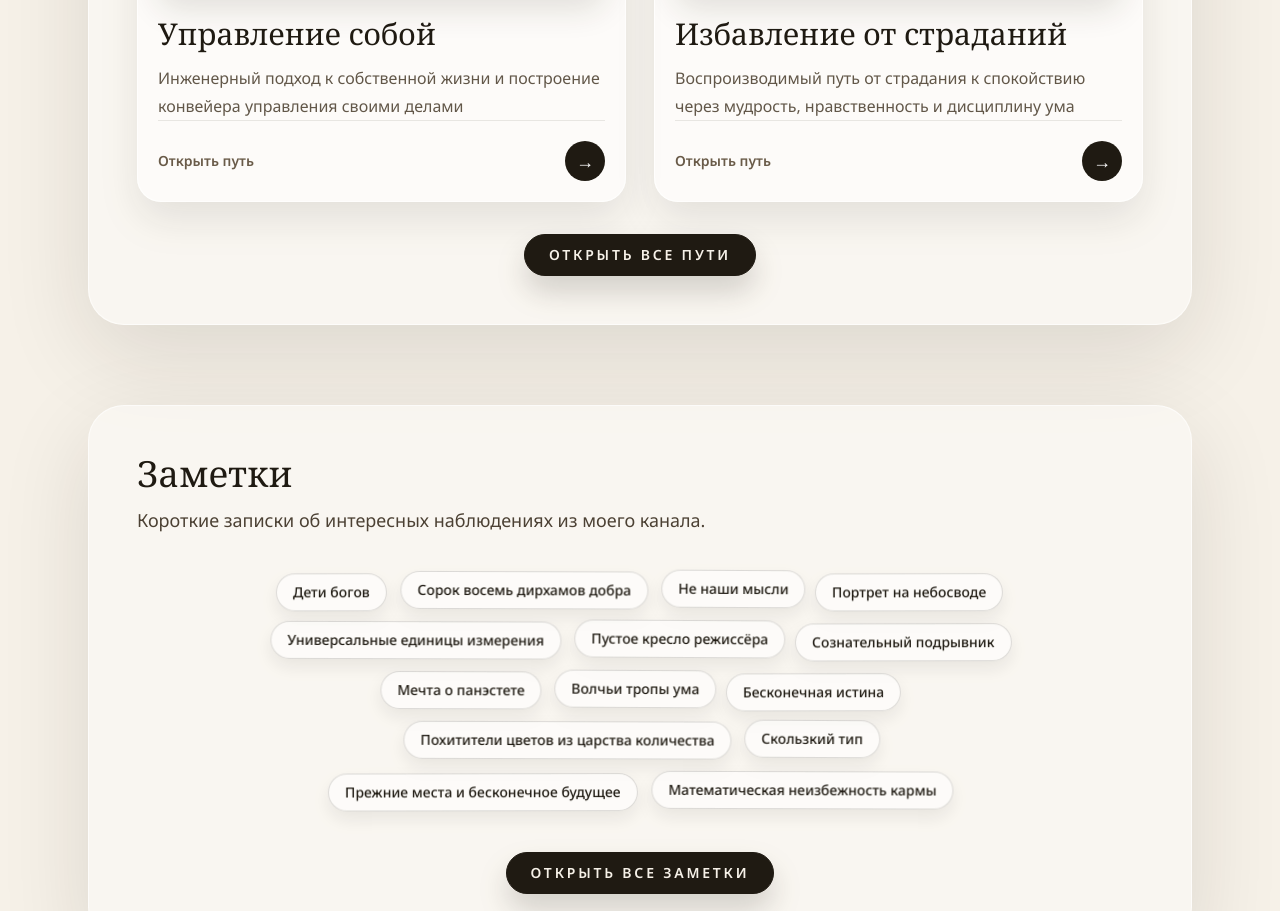
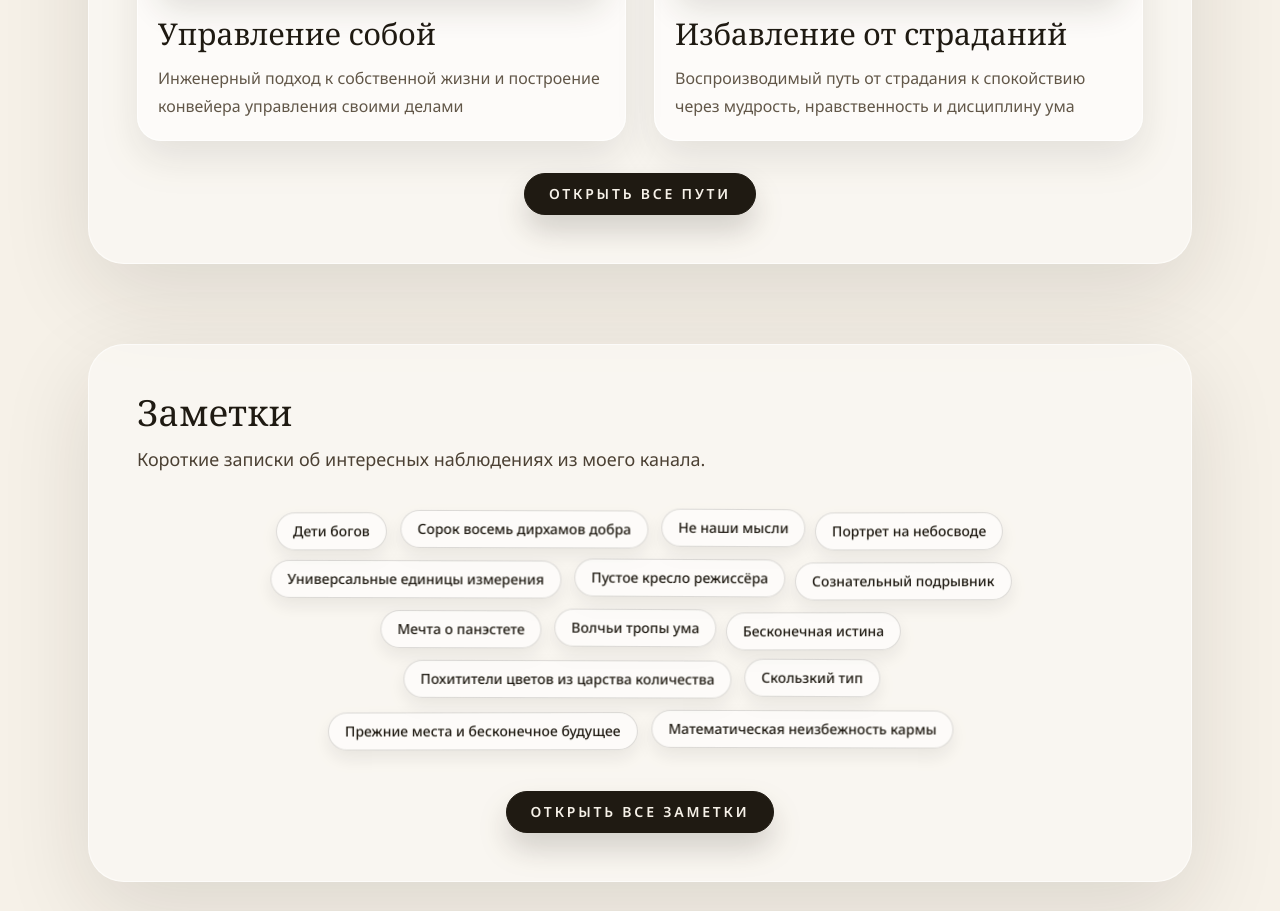
Before and after one commit to sergeyshpadyrev/sergeyshpadyrev.github.io, a Next.js app: page / in a window 1280 px wide. Shown: the part 3220-4131 px from the top of the page. Built offline with nearby package versions, Linux system fonts and the light colour scheme; no server answers.

Commit message:
Fix section

```diff
--- a/src/screens/Main/PathsPreview/render.tsx
+++ b/src/screens/Main/PathsPreview/render.tsx
@@ -37,12 +37,6 @@ const useRender = (
             <div className={style.cardContent}>
               <h3 className={style.cardTitle}>{path.title}</h3>
               <p className={style.cardDescription}>{path.description}</p>
-              <div className={style.cardFooter}>
-                <span className={style.result}>Открыть путь</span>
-                <span className={style.arrow} aria-hidden="true">
-                  →
-                </span>
-              </div>
             </div>
           </Link>
         ))}
--- a/src/screens/Main/PathsPreview/style.ts
+++ b/src/screens/Main/PathsPreview/style.ts
@@ -13,10 +13,6 @@ const useStyle = () => ({
   cardContent: 'flex flex-1 flex-col pt-5',
   cardTitle: 'font-display text-2xl leading-tight text-[#1f1a12] sm:text-3xl',
   cardDescription: 'mt-3 text-sm leading-6 text-[#625749] sm:text-base sm:leading-7',
-  cardFooter: 'mt-auto flex items-center justify-between gap-4 border-t border-[#30261b]/10 pt-5',
-  result: 'text-sm font-semibold text-[#6a5b49]',
-  arrow:
-    'flex h-10 w-10 shrink-0 items-center justify-center rounded-full bg-[#1f1a12] text-lg text-white transition duration-300 group-hover:translate-x-1 group-hover:bg-[#9b4a35] motion-reduce:transform-none motion-reduce:transition-none',
   footer: 'flex justify-center',
   button:
     'inline-flex items-center justify-center rounded-full border border-[#1f1a12] bg-[#1f1a12] px-6 py-2.5 text-sm font-semibold uppercase tracking-[0.2em] text-[#f6f1e8] shadow-[0_16px_30px_rgba(31,26,18,0.18)] transition hover:-translate-y-0.5 hover:bg-[#2c251b]',
```
